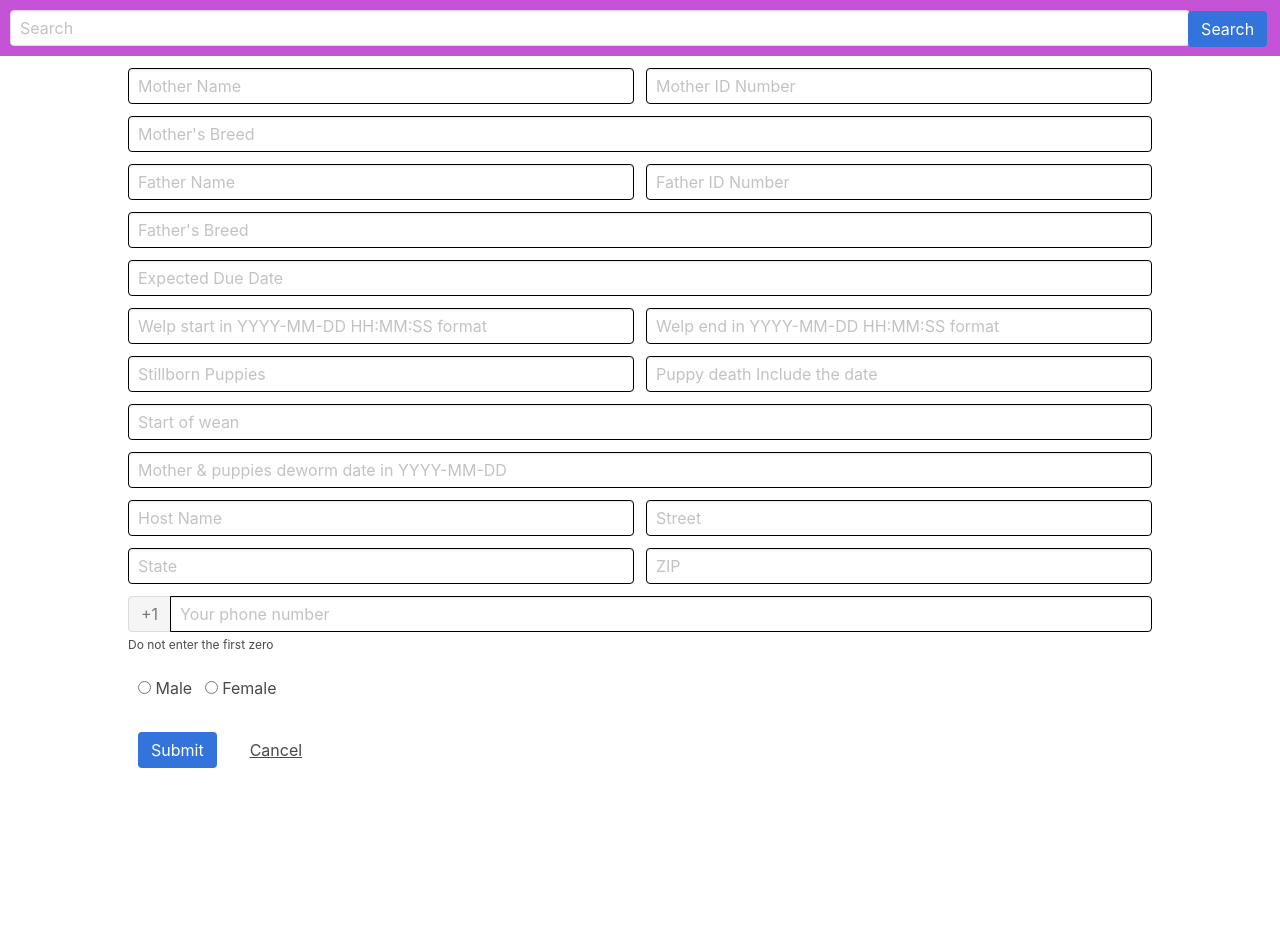
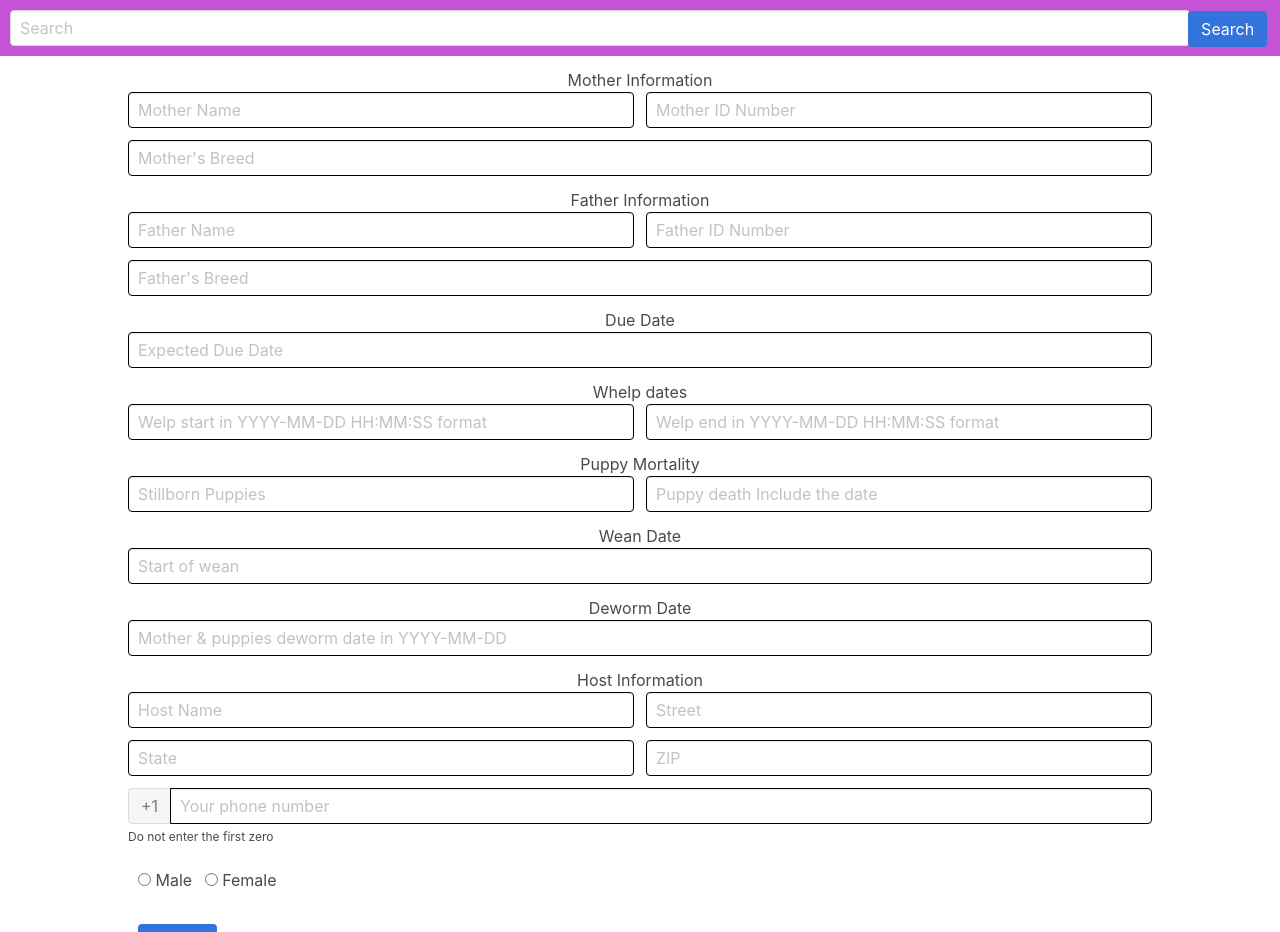
Before and after one commit to mitchellkulak/PawsOnCall, a PHP site: page /create.html in a window 1280 px wide. Shown: the part 80-1012 px from the top of the page. Before the commit the page ends 848 px from the top, so only its background shows below. Run offline with PHP 8.4, Linux system fonts and the light colour scheme; some libraries are stand-ins or nearby versions.

Commit message:
Formatted create page

```diff
--- a/create.html
+++ b/create.html
@@ -50,6 +50,7 @@
 
 <!--mothers name, breed and id-->
 <div class="center">
+  <p class="centeralign">Mother Information</p>
   <div class="field is-horizontal">
     <div class="field-body">
       <div class="field">
@@ -77,6 +78,7 @@
 <!--mothers name, breed and id-->
 
 <!--fathers name, breed and id-->
+<p class="centeralign">Father Information</p>
   <div class="field is-horizontal">
     <div class="field-body">
       <div class="field">
@@ -104,6 +106,7 @@
 <!--fathers name, breed and id-->
 
 <!--Expected due date-->
+<p class="centeralign">Due Date</p>
 <div class="field is-horizontal">
   <div class="field-body">
     <div class="field">
@@ -116,6 +119,7 @@
 <!--Expected due date-->
 
 <!--welp start and end date-->
+<p class="centeralign">Whelp dates</p>
 <div class="field is-horizontal">
   <div class="field-body">
     <div class="field">
@@ -132,7 +136,8 @@
 </div>
 <!--welp start and end date-->
 
-<!--welp start and end date-->
+<!--puppy mortality-->
+<p class="centeralign">Puppy Mortality</p>
 <div class="field is-horizontal">
   <div class="field-body">
     <div class="field">
@@ -147,9 +152,10 @@
     </div>
   </div>
 </div>
-<!--welp start and end date-->
+<!--puppy mortality-->
 
-<!--deworm date-->
+<!--wean date-->
+<p class="centeralign">Wean Date</p>
 <div class="field is-horizontal">
   <div class="field-body">
     <div class="field">
@@ -159,9 +165,10 @@
     </div>
   </div>
 </div>
-<!--deworm date-->
+<!--wean date-->
 
 <!--deworm date-->
+<p class="centeralign">Deworm Date</p>
 <div class="field is-horizontal">
   <div class="field-body">
     <div class="field">
@@ -174,6 +181,7 @@
 <!--deworm date-->
 
 <!--host information-->
+<p class="centeralign">Host Information</p>
   <div class="field is-horizontal">
     <div class="field-body">
       <div class="field">
--- a/login.html
+++ b/login.html
@@ -62,10 +62,10 @@
                 </div>
             </div>
         </div>
-
+        <!--
         Temporary login button
         <input type="button" onclick="loginUser()" value="Temporary">
-
+        -->
 
     </section>
 </body>
--- a/mother.html
+++ b/mother.html
@@ -98,6 +98,7 @@
 		<div class="tile">
 		<article class="tile is-child notification is-primary dogname">
 				<p class="title" id="dogNameDiv">dog name</p>
+				<p class="subtitle" id="breed">breed</p>
 			</article>
 </section>
 <!-- Dog name tile & section-->
--- a/pawscustom.css
+++ b/pawscustom.css
@@ -167,7 +167,11 @@ label.label{
 }
 
 input.create{
-	border: 1px solid black;
+	border: 1.5px solid black;
+}
+
+input.create:hover{
+	border: 1.5px solid #3273dc;
 }
 
 div.control.create{
@@ -177,3 +181,12 @@ div.control.create{
 #edit{
 	margin-right: 3px;
 }
+
+article.create{
+	margin: auto;
+	padding: 10px !important;
+}
+
+.centeralign{
+	text-align: center;
+}
```
